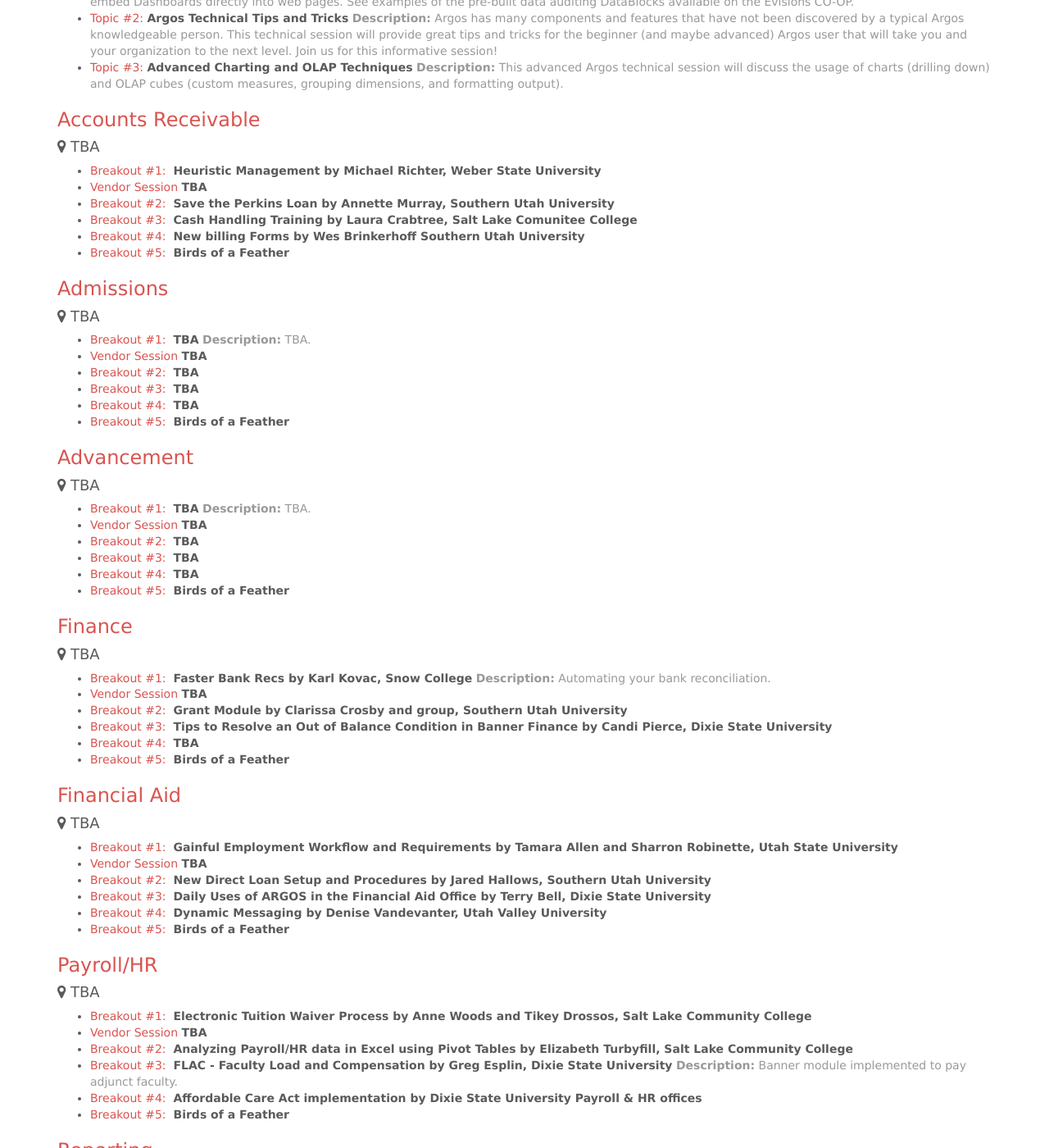
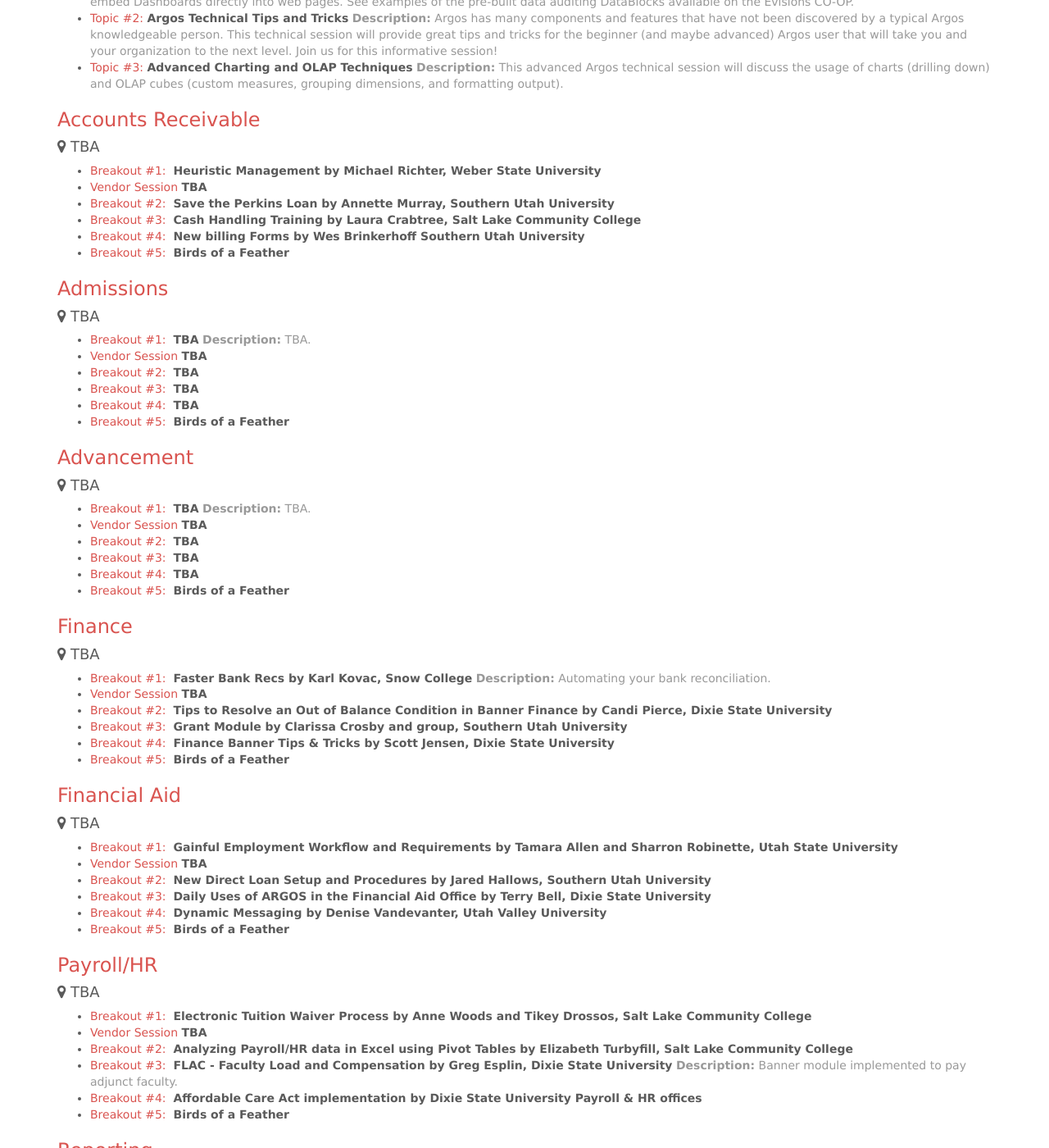
Before and after one commit to ubug/ubug.github.io, a Jekyll site: the page built from schedule/index.md, in a window 1280 px wide and 1400 px high, scrolled down 1174 px. Shown: the whole window at 82% size. Built offline with Jekyll 4.4.1, drawn with Linux system fonts in a browser that asks for light colours; nearby versions of some CDN libraries; Markdown is read by kramdown in place of the engine named in the settings; some of the changed text lies outside the part shown.

Commit message:
added session and changed order of sessions in finance, fixed spelling of Preconference

```diff
--- a/schedule/index.md
+++ b/schedule/index.md
@@ -7,7 +7,7 @@
 
 ## Thursday, May 14, 2015
 
-* <i class="fa fa-clock-o"></i> 8:30 - 9:00 PreConfrence Registration <span class="text-primary"><i class="fa fa-map-marker"></i>Zions Room </span>
+* <i class="fa fa-clock-o"></i> 8:30 - 9:00 PreConference Registration <span class="text-primary"><i class="fa fa-map-marker"></i>Zions Room </span>
 * <i class="fa fa-clock-o"></i> 9:00 - 12:00 Argos Training <span class="text-primary"><i class="fa fa-map-marker"></i>Zions Room </span>
 * <i class="fa fa-clock-o"></i> 12:30 - 1:00 Registration meet and greet <span class="text-primary"><i class="fa fa-map-marker"></i>Vendor Area </span>
 * <i class="fa fa-clock-o"></i> 1:00 - 2:15 Opening Session - ** ** by (Ellucian)  <span class="text-primary"><i class="fa fa-map-marker"></i>Zions Room </span>
@@ -45,7 +45,7 @@
 * <span class="text-primary">Breakout #1:</span>  **Heuristic Management by Michael Richter, Weber State University**
 * <span class="text-primary">Vendor Session</span> **TBA**
 * <span class="text-primary">Breakout #2:</span>  **Save the Perkins Loan by Annette Murray, Southern Utah University**
-* <span class="text-primary">Breakout #3:</span>  **Cash Handling Training by Laura Crabtree, Salt Lake Comunitee College**
+* <span class="text-primary">Breakout #3:</span>  **Cash Handling Training by Laura Crabtree, Salt Lake Community College**
 * <span class="text-primary">Breakout #4:</span>  **New billing Forms by Wes Brinkerhoff Southern Utah University**
 * <span class="text-primary">Breakout #5:</span>  **Birds of a Feather**
 
@@ -82,9 +82,9 @@
 * <span class="text-primary">Breakout #1:</span>  **Faster Bank Recs by Karl Kovac, Snow College**
   <span class="text-muted">**Description:** Automating your bank reconciliation.</span>
 * <span class="text-primary">Vendor Session</span> **TBA**
-* <span class="text-primary">Breakout #2:</span>  **Grant Module by Clarissa Crosby and group, Southern Utah University**
-* <span class="text-primary">Breakout #3:</span>  **Tips to Resolve an Out of Balance Condition in Banner Finance by Candi Pierce, Dixie State University**
-* <span class="text-primary">Breakout #4:</span>  **TBA**
+* <span class="text-primary">Breakout #2:</span>  **Tips to Resolve an Out of Balance Condition in Banner Finance by Candi Pierce, Dixie State University**
+* <span class="text-primary">Breakout #3:</span>  **Grant Module by Clarissa Crosby and group, Southern Utah University**
+* <span class="text-primary">Breakout #4:</span>  **Finance Banner Tips & Tricks by Scott Jensen, Dixie State University**
 * <span class="text-primary">Breakout #5:</span>  **Birds of a Feather**
 
 ### Financial Aid
```
